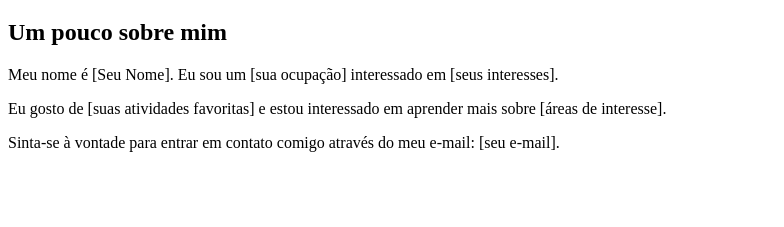
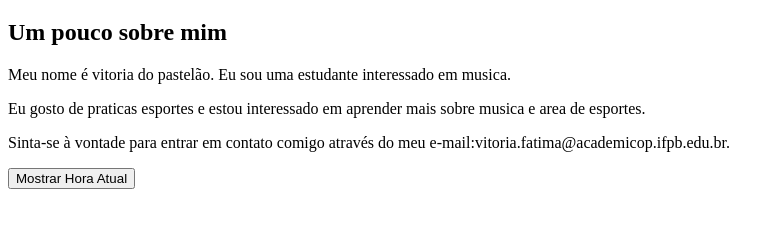
Before and after one commit to vitoriasilva-pastel/exercicio-5-merge, a plain HTML site: page about.html in a window 1280 px wide. Shown: the part 61-288 px from the top of the page, without its empty margins (0-784 px from the left). Drawn offline with Linux system fonts and the light colour scheme.

Commit message:
adicione informações na página sobre mim

```diff
--- a/about.html
+++ b/about.html
@@ -4,6 +4,7 @@
       <meta charset="UTF-8">
       <meta name="viewport" content="width=device-width, initial-scale=1.0">
       <title>Sobre Mim</title>
+      <script src="script.js"></script>
       <link rel="stylesheet" href="style.css">
   </head>
   <body>
@@ -12,9 +13,11 @@
       </header>
       <div class="container">
           <h2>Um pouco sobre mim</h2>
-          <p>Meu nome é [Seu Nome]. Eu sou um [sua ocupação] interessado em [seus interesses].</p>
-          <p>Eu gosto de [suas atividades favoritas] e estou interessado em aprender mais sobre [áreas de interesse].</p>
-          <p>Sinta-se à vontade para entrar em contato comigo através do meu e-mail: [seu e-mail].</p>
+          <p>Meu nome é vitoria do pastelão. Eu sou uma estudante  interessado em musica.</p>
+          <p>Eu gosto de praticas esportes e estou interessado em aprender mais sobre musica e area de esportes.</p>
+          <p>Sinta-se à vontade para entrar em contato comigo através do meu e-mail:vitoria.fatima@academicop.ifpb.edu.br.</p>
+          <button onclick="atualizarHora()">Mostrar Hora Atual</button>
+          <p id="horaAtual"></p>
       </div>
   </body>
 </html>
```
